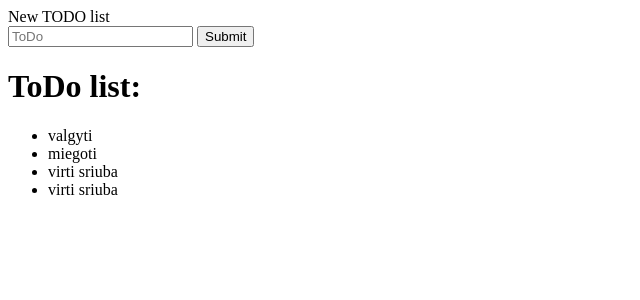
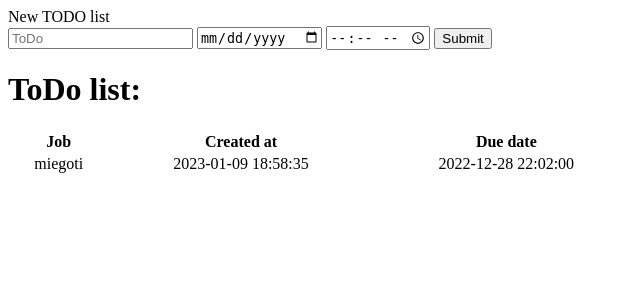
Before and after one commit to inagrecka/PHP_paskaitos, a PHP site: page /lesson11/index.php in a window 1280 px wide. Shown: the top 300 px of the page, without its empty margins (0-640 px from the left). Run offline with PHP 8.4, Linux system fonts and the light colour scheme.

Commit message:
5 uzd atsakymas

```diff
--- a/lesson11/index.php
+++ b/lesson11/index.php
@@ -18,27 +18,39 @@ $todoList = json_decode($fileItems, true);
           content="width=device-width, user-scalable=no, initial-scale=1.0, maximum-scale=1.0, minimum-scale=1.0">
     <meta http-equiv="X-UA-Compatible" content="ie=edge">
     <title>Document</title>
+    <style>
+        table {
+            width: 50%;
+        }
+        tr, th, td {
+            text-align: center;
+        }
+    </style>
 </head>
 <body>
 <form method="POST" action="submit.php">
     <label for="todoInput"> New TODO list </label>
     <br>
-    <input type="text" id="todoInput" name="todo" placeholder="ToDo"/>
+    <input type="text" id="todoInput" name="todo" placeholder="ToDo">
+    <input type="date" name="new_date">
+    <input type="time" name="new_time">
     <input type="submit">
 </form>
 
 <h1> ToDo list: </h1>
-<ul>
-    <?php foreach ($todoList as $todoItem) : ?>
-        <li><?= $todoItem['task'] ?></li> <!-- '=' sutrumpinimas ECHO -->
-    <?php endforeach ?>
-
-<!--    APAČIOJE KITAS VARIANTAS (geresnis) -->
-    <!--    --><?php
-    //    foreach ($todoList as $item) {
-    //        echo '<li>' . $item['task'] . '</li>';
-    //    }
-    //    ?>
-</ul>
+<?php foreach ($todoList as $todoItem) : ?>
+    <table>
+        <tr>
+            <th>Job</th>
+            <th>Created at</th>
+            <th>Due date</th>
+        </tr>
+        <tr>
+            <td><?= $todoItem['task'] ?></td>
+            <td><?= $todoItem['created_at'] ?></td>
+            <td><?= $todoItem['due_date'] ?></td>
+        </tr>
+    </table>
+<?php endforeach ?>
 </body>
 </html>
--- a/lesson11/new.json
+++ b/lesson11/new.json
@@ -1,14 +1,7 @@
 [
     {
-        "task": "valgyti"
-    },
-    {
-        "task": "miegoti"
-    },
-    {
-        "task": "virti sriuba"
-    },
-    {
-        "task": "virti sriuba"
+        "task": "miegoti",
+        "created_at": "2023-01-09 18:58:35",
+        "due_date": "2022-12-28 22:02:00"
     }
 ]
```
Also changed, not shown: lesson11/submit.php (+9 -3 lines).
